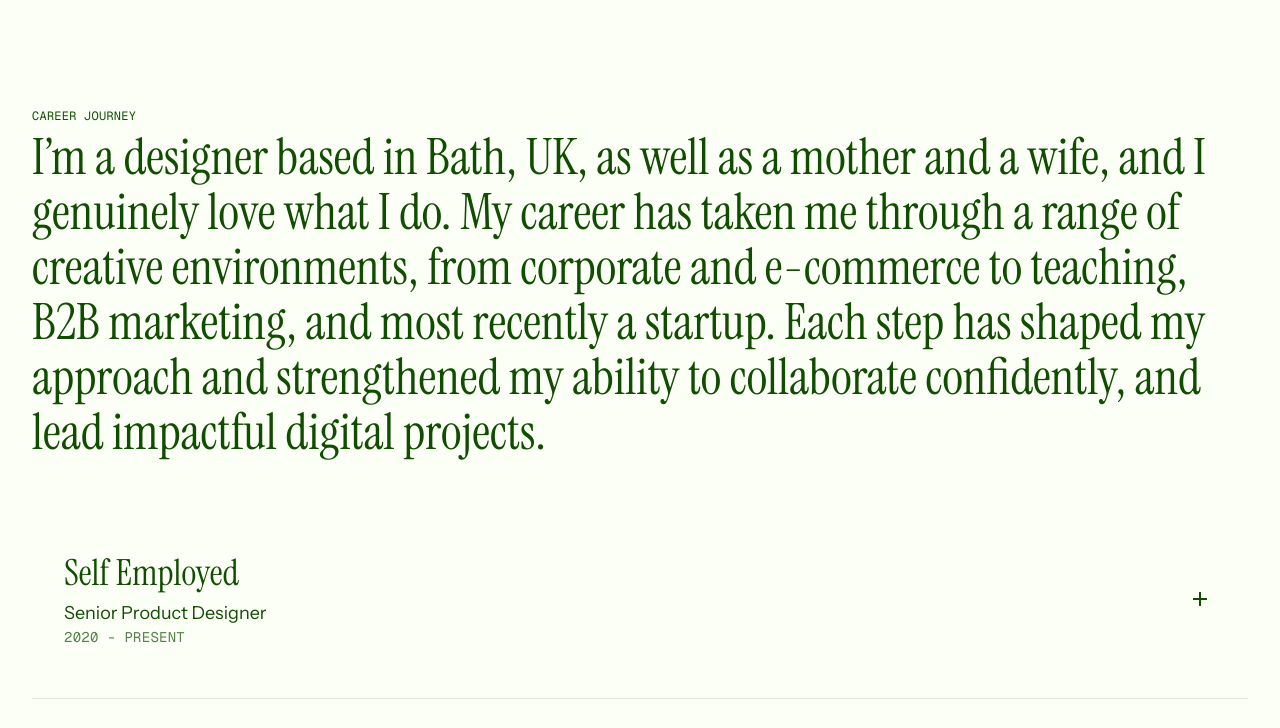
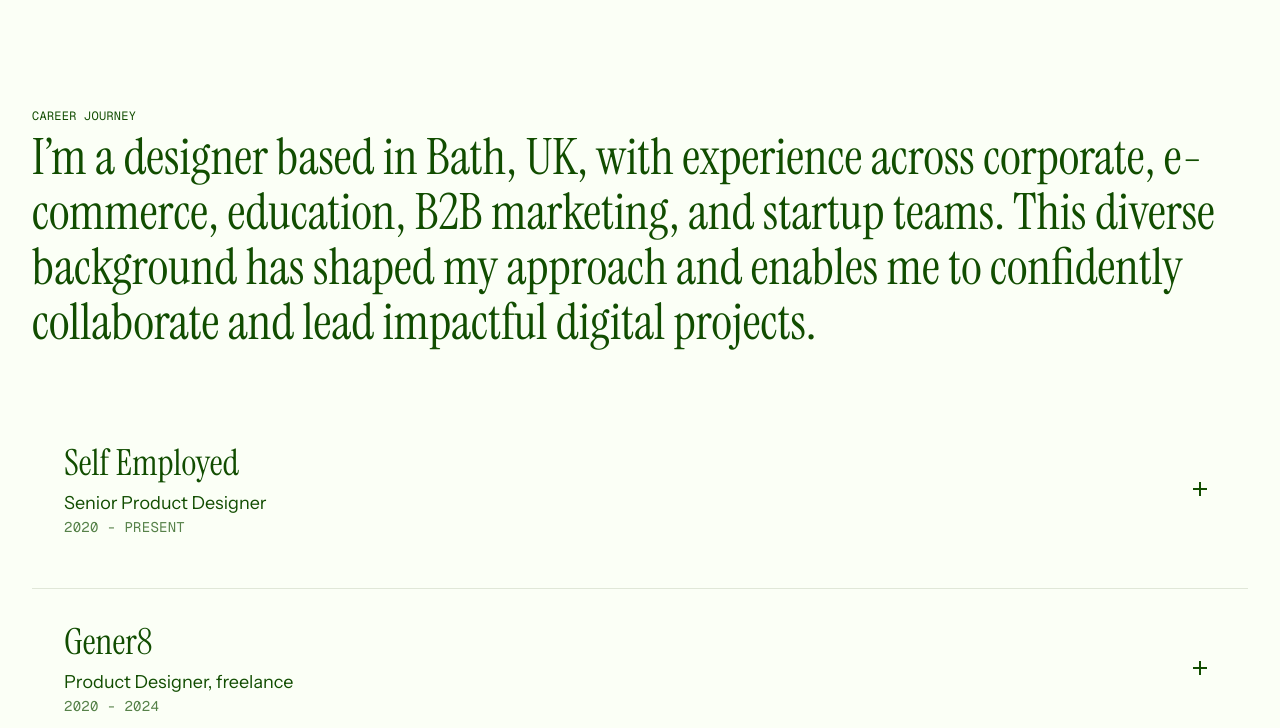
Before and after one commit to ShariRobertshaw/portfolio, a plain HTML site: page about.html in a window 1280 px wide. Shown: the part 2260-2988 px from the top of the page. Drawn offline with nearby package versions, Linux system fonts and the light colour scheme; no server answers.

Commit message:
Revise career bio for clarity and conciseness

```diff
--- a/about.html
+++ b/about.html
@@ -50,7 +50,7 @@
 
             <div class="career-bio">
                 <p class="career-bio-text">
-                    I’m a designer based in Bath, UK, as well as a mother and a wife, and I genuinely love what I do. My career has taken me through a range of creative environments, from corporate and e-commerce to teaching, B2B marketing, and most recently a startup. Each step has shaped my approach and strengthened my ability to collaborate confidently, and lead impactful digital projects.
+                    I’m a designer based in Bath, UK, with experience across corporate, e-commerce, education, B2B marketing, and startup teams. This diverse background has shaped my approach and enables me to confidently collaborate and lead impactful digital projects.
                 </p>
             </div>
 
```
